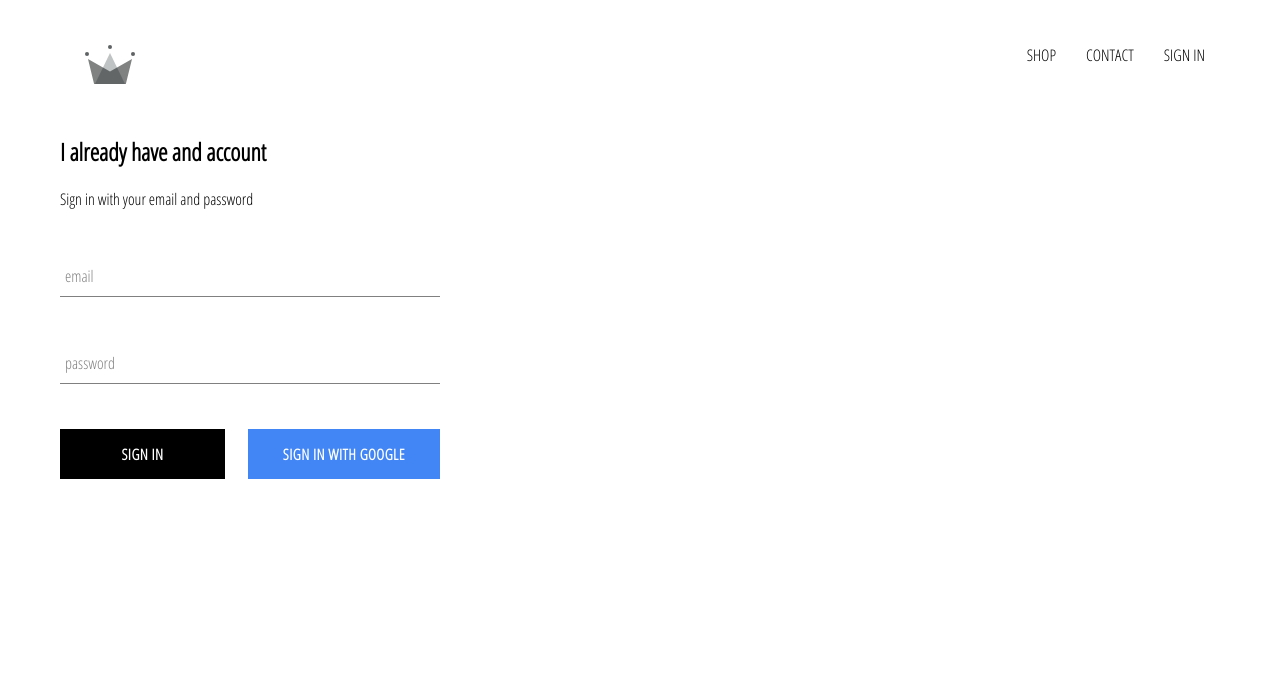
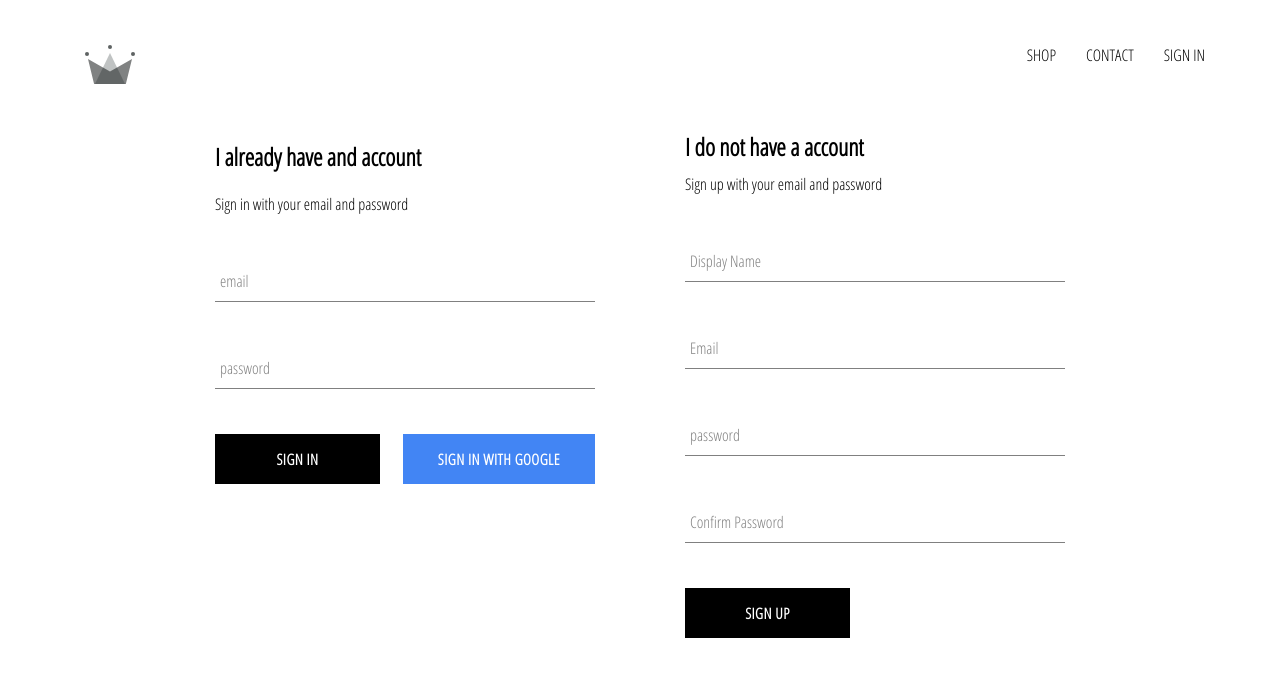
Before and after one commit to PreciousNiphemi/crown-clothing, a React (Create React App) app: page /signin in a window 1280 px wide. Shown: the top 676 px of the page. Built offline with nearby package versions, Linux system fonts and the light colour scheme; no server answers.

Commit message:
impelemented firebase utils, and included ability to store authenticated user into firebase

```diff
--- a/src/App.js
+++ b/src/App.js
@@ -6,22 +6,36 @@
 import ShopPage from './pages/shop/shop.component';
 import Header from './components/header/header.component';
 import SignInAndSignUpPage from './pages/sign-in-and-sign-up/sign-in-and-sign-up.component';
-import {auth} from './firebase/firebase.utils';
+import {auth,createUserProfileDocument} from './firebase/firebase.utils';
 
 class App extends Component{
-  constructor(){
-    super();
+  constructor(props){
+    super(props);
     this.state ={
       currentUser: null
     }
   }
+
   unsubscribeFromAuth = null
 
   componentDidMount(){
-    this.unsubscribeFromAuth = auth.onAuthStateChanged(user=>{
-      this.setState({currentUser:user});
-      console.log(user);
-    })
+    this.unsubscribeFromAuth = auth.onAuthStateChanged(async (userAuth) =>{
+      if(userAuth){
+        const userRef = await createUserProfileDocument(userAuth);
+
+        userRef.onSnapshot(snapshot =>{
+          this.setState({
+            currentUser:{
+              id: snapshot.id,
+              ...snapshot.data()
+            }
+          });
+
+        })
+      } else{
+        this.setState({currentUser:userAuth})
+      }
+    });
   }
 
   componentWillUnmount(){
@@ -30,9 +44,10 @@
 
 
   render(){
+    const {currentUser} = this.state ;
     return(
         <div>
-          <Header currentUser= {this.state.currentUser} />
+          <Header currentUser= {currentUser} />
           <Switch>
           <Route exact path='/' component={HomePage}/>
           <Route path='/shop' component={ShopPage} />
@@ -43,12 +58,6 @@
 
     );
   }
-
-
 }
 
-
-
-
-
 export default App;
--- a/src/components/header/header.component.jsx
+++ b/src/components/header/header.component.jsx
@@ -14,7 +14,7 @@
             <Link className='option' to='/shop'>
                 SHOP
             </Link>
-            <Link className='option' to='/shop'>
+            <Link className='option' to='/contact'>
                 CONTACT
             </Link>
             {
--- a/src/components/sign-in/sign-in.component.jsx
+++ b/src/components/sign-in/sign-in.component.jsx
@@ -18,7 +18,6 @@
 
     handleSubmit = event =>{
         event.preventDefault();
-
         this.setState({email:'', password: ''})
     }
 
@@ -53,7 +52,7 @@
 
                     <div className='buttons' >
                     <CustomButton type='submit' >Sign in</CustomButton>
-                    <CustomButton onClick ={signInWithGoogle} isGoogleSignIn>
+                    <CustomButton onClick={signInWithGoogle} isGoogleSignIn>
                          Sign in with Google
                     </CustomButton>
                     </div>
--- /dev/null
+++ b/src/components/sign-up/sign-up.component.jsx
@@ -0,0 +1,94 @@
+import React from 'react';
+import {Component} from 'react';
+import FormInput from '../form-input/form-input.component';
+import CustomButton from  '../custom-button/custom-button.component';
+import {auth, createUserProfileDocument} from '../../firebase/firebase.utils';
+import './sign-up.styles.scss';
+
+
+class SignUp extends Component{
+    constructor(){
+        super();
+        this.state ={
+            displayName: '',
+            email: '',
+            password: '',
+            confirmPassword: ''
+        };
+    }
+
+    handleSubmit = async (event) =>{
+        event.preventDefault();
+        const{displayName,email,password, confirmPassword} = this.state;
+
+        if(password !== confirmPassword){
+            alert("passwords don't match")
+            return ;
+        }
+        try{
+            const {user} = await auth.createUserWithEmailAndPassword(email, password);
+
+            await createUserProfileDocument(user, {displayName})
+            this.setState({
+            displayName: '',
+            email: '',
+            password: '',
+            confirmPassword: ''
+
+            })
+        }catch(error){
+            console.error(error);
+        }
+    }
+
+    handleChange = (event)=>{
+        const {name,value} = event.target;
+        this.setState({[name]:value})
+    }
+
+    render(){
+        const{displayName,email,password, confirmPassword} = this.state
+        return(
+            <div className='sign-up' >
+                <h2 className='title'>I do not have a account</h2>
+                <span>Sign up with your email and password</span>
+                <form className='sign-up-form' onSubmit={this.handleSubmit} >
+                <FormInput
+                type='text'
+                name='displayName'
+                value={displayName}
+                onChange ={this.handleChange}
+                label='Display Name'
+                required
+                />
+                <FormInput
+                type='email'
+                name='email'
+                value={email}
+                onChange ={this.handleChange}
+                label='Email'
+                required
+                />
+                <FormInput
+                type='password'
+                name='password'
+                value={password}
+                onChange ={this.handleChange}
+                label='password'
+                required
+                />
+                <FormInput
+                type='password'
+                name='confirmPassword'
+                value={confirmPassword}
+                onChange ={this.handleChange}
+                label='Confirm Password'
+                required
+                />
+                <CustomButton type='submit'>SIGN UP</CustomButton>
+                </form>
+            </div>
+        )
+    }
+}
+export default SignUp;
--- /dev/null
+++ b/src/components/sign-up/sign-up.styles.scss
@@ -0,0 +1,8 @@
+.sign-up{
+    display: flex;
+    flex-direction: column;
+    width: 380px;
+    .title{
+        margin: 10px 0;
+    }
+}
--- a/src/firebase/firebase.utils.js
+++ b/src/firebase/firebase.utils.js
@@ -14,6 +14,33 @@
         measurementId: "G-2CGM0DEQ7P"
 };
 
+
+export const createUserProfileDocument = async (userAuth, additionalData) =>{
+        if(!userAuth)return ;
+
+        const userRef = firestore.doc(`users/${userAuth.uid}`);
+        //  console.log(userRef)
+        const snapShot = await userRef.get()
+        if(!snapShot.exists){
+                const {displayName, email} = userAuth;
+                const createdAt = new Date();
+
+                try{
+                     await userRef.set({
+                             displayName,
+                             email,
+                             createdAt,
+                             ...additionalData
+                     })
+                }
+                catch(error){
+                        console.log('error createting user', error.message);
+                }
+        }
+        return userRef;
+};
+
+
 firebase.initializeApp(config);
 
 export const auth = firebase.auth();
--- a/src/pages/sign-in-and-sign-up/sign-in-and-sign-up.component.jsx
+++ b/src/pages/sign-in-and-sign-up/sign-in-and-sign-up.component.jsx
@@ -1,13 +1,14 @@
 import React from 'react';
 
 import SignIn from '../../components/sign-in/sign-in.component';
-
+import SignUp from '../../components/sign-up/sign-up.component';
 import './sign-in-and-sign-up.styles.scss';
 
 
 const SignInAndSignUpPage =()=>(
     <div className='sign-in-and-sign-up'>
     <SignIn/>
+    <SignUp/>
     </div>
 )
 export default SignInAndSignUpPage;
--- a/src/pages/sign-in-and-sign-up/sign-in-and-sign-up.styles.scss
+++ b/src/pages/sign-in-and-sign-up/sign-in-and-sign-up.styles.scss
@@ -0,0 +1,7 @@
+.sign-in-and-sign-up{
+    width: 850px;
+    display: flex;
+    justify-content: space-between;
+    margin: 30px auto ;
+
+}
```
